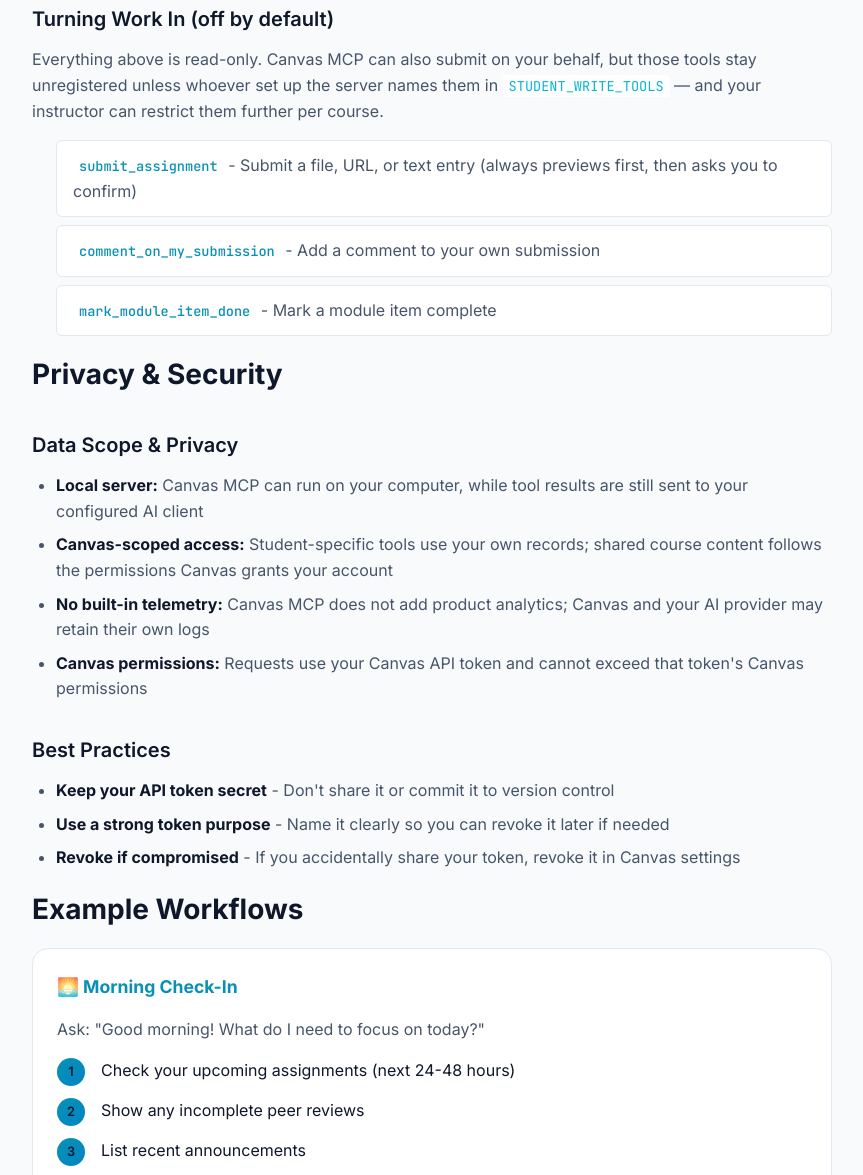
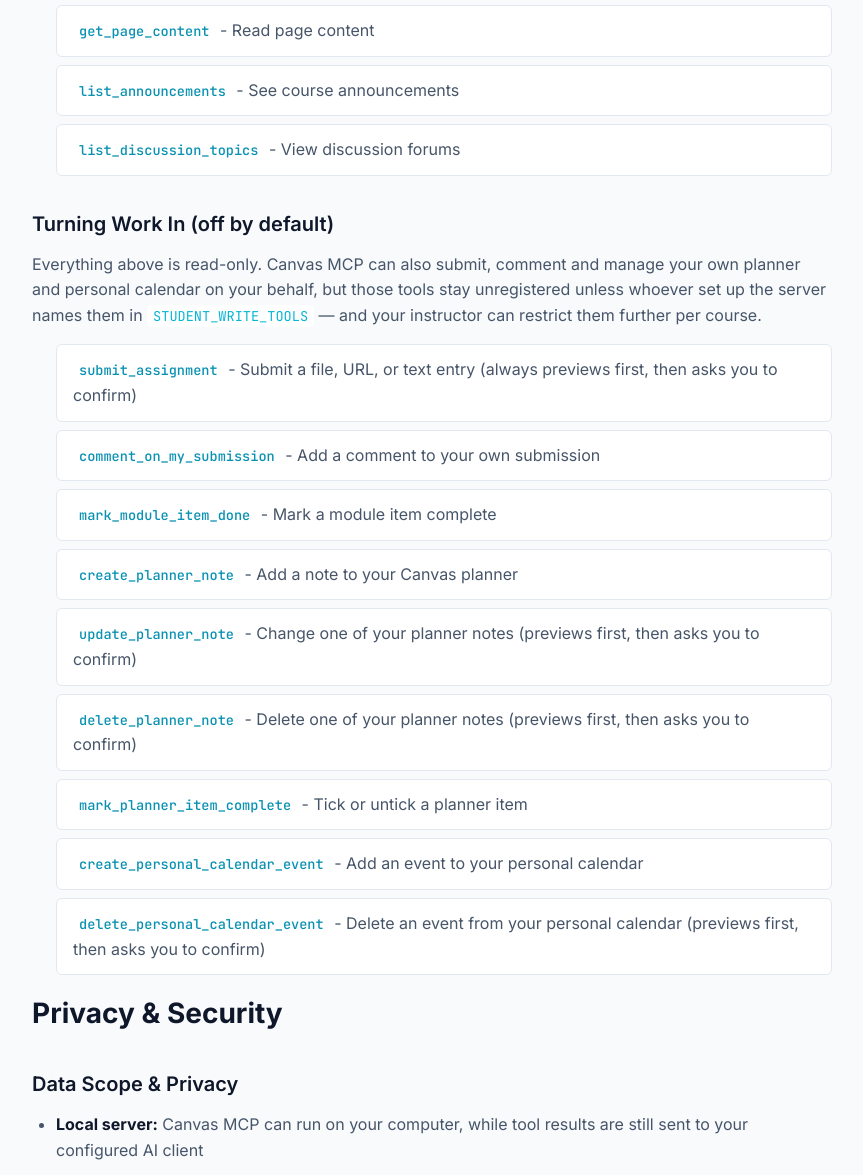
Before and after one commit to vishalsachdev/canvas-mcp, a browser extension: page docs/student-guide.html in a window 1280 px wide. Shown: the part 5597-6772 px from the top of the page, without its empty margins (330-1193 px from the left). Drawn offline with Linux system fonts and the light colour scheme.

Commit message:
docs: list the calendar and planner tools in the student guide

```diff
--- a/docs/student-guide.html
+++ b/docs/student-guide.html
@@ -218,6 +218,9 @@
                             <li><code>get_my_upcoming_assignments</code> - View assignments due soon</li>
                             <li><code>get_my_todo_items</code> - Your Canvas TODO list</li>
                             <li><code>get_my_submission_status</code> - Check what you've submitted</li>
+                            <li><code>list_calendar_events</code> - Your calendar in date order: course events, personal events, group events and assignment due dates</li>
+                            <li><code>get_calendar_event</code> - One calendar event in full, including its description</li>
+                            <li><code>list_planner_notes</code> - Your own planner notes (personal to-do items) in a date window</li>
                         </ul>
 
                         <h3>Academic Performance</h3>
@@ -248,11 +251,17 @@
                         </ul>
 
                         <h3>Turning Work In (off by default)</h3>
-                        <p>Everything above is read-only. Canvas MCP can also submit on your behalf, but those tools stay unregistered unless whoever set up the server names them in <code>STUDENT_WRITE_TOOLS</code> &mdash; and your instructor can restrict them further per course.</p>
+                        <p>Everything above is read-only. Canvas MCP can also submit, comment and manage your own planner and personal calendar on your behalf, but those tools stay unregistered unless whoever set up the server names them in <code>STUDENT_WRITE_TOOLS</code> &mdash; and your instructor can restrict them further per course.</p>
                         <ul class="tool-list">
                             <li><code>submit_assignment</code> - Submit a file, URL, or text entry (always previews first, then asks you to confirm)</li>
                             <li><code>comment_on_my_submission</code> - Add a comment to your own submission</li>
                             <li><code>mark_module_item_done</code> - Mark a module item complete</li>
+                            <li><code>create_planner_note</code> - Add a note to your Canvas planner</li>
+                            <li><code>update_planner_note</code> - Change one of your planner notes (previews first, then asks you to confirm)</li>
+                            <li><code>delete_planner_note</code> - Delete one of your planner notes (previews first, then asks you to confirm)</li>
+                            <li><code>mark_planner_item_complete</code> - Tick or untick a planner item</li>
+                            <li><code>create_personal_calendar_event</code> - Add an event to your personal calendar</li>
+                            <li><code>delete_personal_calendar_event</code> - Delete an event from your personal calendar (previews first, then asks you to confirm)</li>
                         </ul>
                     </section>
 
```
